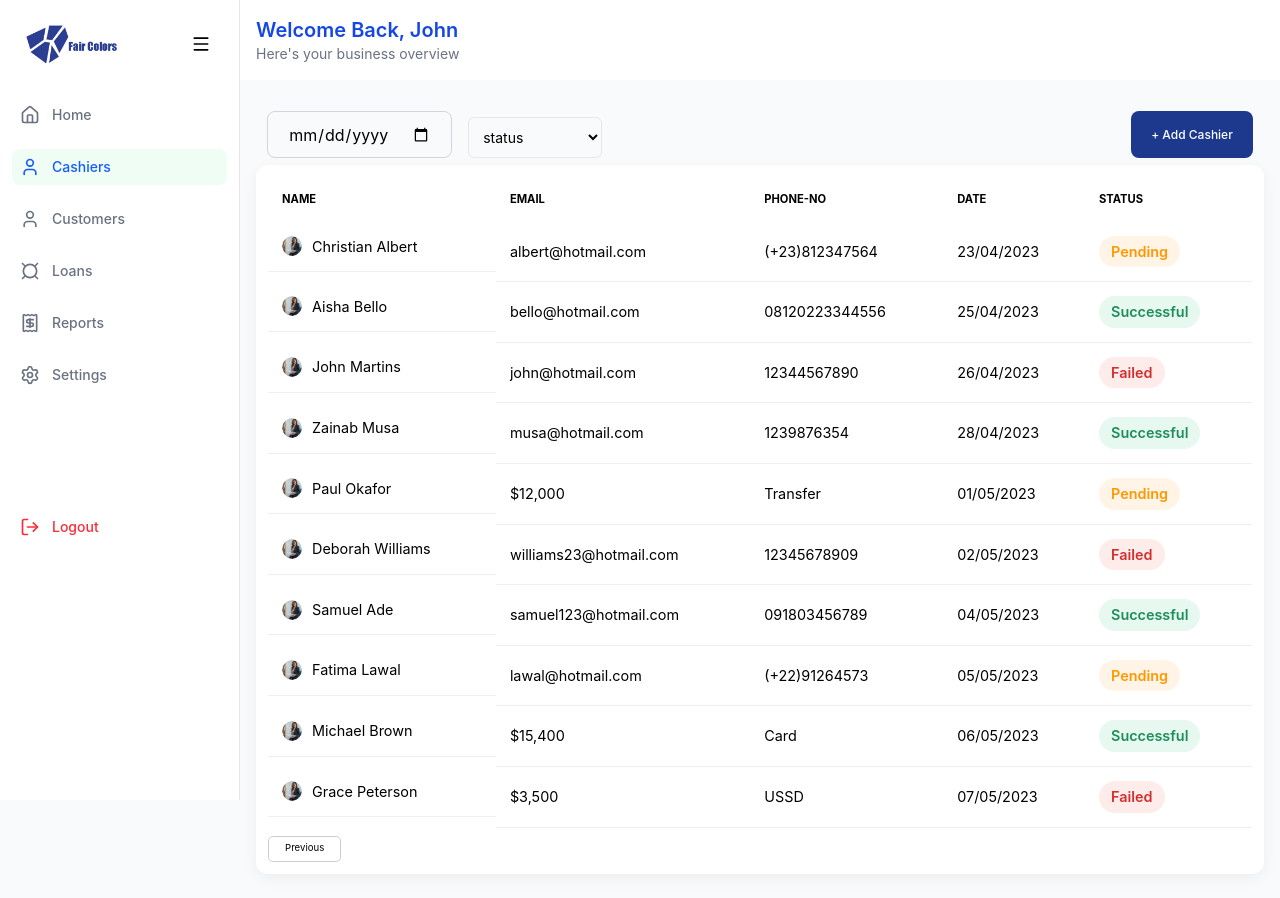
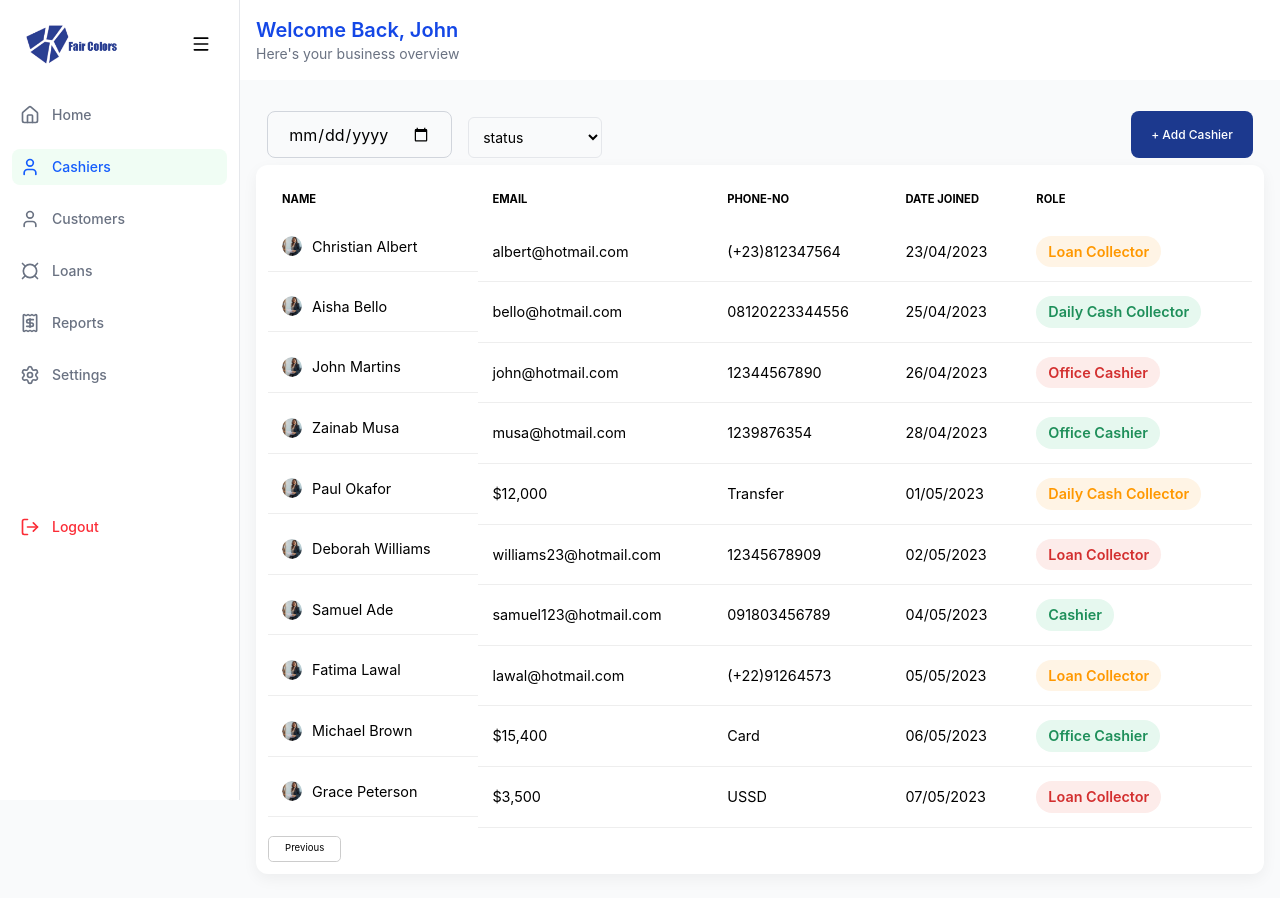
Before and after one commit to mpftech-commits/faircoloursmfb, a React (Vite) app: page /cashier in a window 1280 px wide. Built offline with nearby package versions, Linux system fonts and the light colour scheme.

Commit message:
updated the modals in the cashiers dashboard and the users dashboard

```diff
--- a/src/components/button.tsx
+++ b/src/components/button.tsx
@@ -1,6 +1,7 @@
-import Addpayment from "../modal/addpayment";
+
 import { useState } from "react";
 import "../payment.css";
+import AddCashier from "../modal/addpayment";
 
 function Button() {
   const [isOpen, setisOpen] = useState(false);
@@ -18,7 +19,7 @@ function Button() {
           <option value="successful">Successfull</option>
         </select>
       </div>
-      <Addpayment isOpen={isOpen} onClose={() => setisOpen(false)} />
+      <AddCashier isOpen={isOpen} onClose={() => setisOpen(false)} />
       <button onClick={() => setisOpen(true)} className="text-white text-xs bg-blue-900  px-5 py-3 rounded-lg font-medium cursor-pointer">
         + Add Cashier
       </button>
--- a/src/components/data.tsx
+++ b/src/components/data.tsx
@@ -10,8 +10,8 @@ const Data = () => {
             <th>Name</th>
             <th>Email</th>
             <th>Phone-No</th>
-            <th>Date</th>
-            <th>Status</th>
+            <th>Date Joined</th>
+            <th>Role</th>
           </tr>
         </thead>
 
@@ -25,7 +25,7 @@ const Data = () => {
             <td>(+23)812347564</td>
             <td>23/04/2023</td>
             <td>
-              <span className="status pending">Pending</span>
+              <span className="status pending">Loan Collector</span>
             </td>
           </tr>
 
@@ -38,7 +38,7 @@ const Data = () => {
             <td>08120223344556</td>
             <td>25/04/2023</td>
             <td>
-              <span className="status successful">Successful</span>
+              <span className="status successful">Daily Cash Collector</span>
             </td>
           </tr>
 
@@ -51,7 +51,7 @@ const Data = () => {
             <td>12344567890</td>
             <td>26/04/2023</td>
             <td>
-              <span className="status failed">Failed</span>
+              <span className="status failed">Office Cashier</span>
             </td>
           </tr>
 
@@ -64,7 +64,7 @@ const Data = () => {
             <td>1239876354</td>
             <td>28/04/2023</td>
             <td>
-              <span className="status successful">Successful</span>
+              <span className="status successful">Office Cashier</span>
             </td>
           </tr>
 
@@ -77,7 +77,7 @@ const Data = () => {
             <td>Transfer</td>
             <td>01/05/2023</td>
             <td>
-              <span className="status pending">Pending</span>
+              <span className="status pending">Daily Cash Collector</span>
             </td>
           </tr>
 
@@ -90,7 +90,7 @@ const Data = () => {
             <td>12345678909</td>
             <td>02/05/2023</td>
             <td>
-              <span className="status failed">Failed</span>
+              <span className="status failed">Loan Collector</span>
             </td>
           </tr>
 
@@ -103,7 +103,7 @@ const Data = () => {
             <td>091803456789</td>
             <td>04/05/2023</td>
             <td>
-              <span className="status successful">Successful</span>
+              <span className="status successful">Cashier</span>
             </td>
           </tr>
 
@@ -116,7 +116,7 @@ const Data = () => {
             <td>(+22)91264573</td>
             <td>05/05/2023</td>
             <td>
-              <span className="status pending">Pending</span>
+              <span className="status pending">Loan Collector</span>
             </td>
           </tr>
 
@@ -129,7 +129,7 @@ const Data = () => {
             <td>Card</td>
             <td>06/05/2023</td>
             <td>
-              <span className="status successful">Successful</span>
+              <span className="status successful">Office Cashier</span>
             </td>
           </tr>
 
@@ -142,7 +142,7 @@ const Data = () => {
             <td>USSD</td>
             <td>07/05/2023</td>
             <td>
-              <span className="status failed">Failed</span>
+              <span className="status failed">Loan Collector</span>
             </td>
           </tr>
         </tbody>
--- a/src/components/loan_component/LoanDetails.tsx
+++ b/src/components/loan_component/LoanDetails.tsx
@@ -1,3 +1,4 @@
+import { X } from "lucide-react";
 import type { Loan } from "../../data/Types";
 
 interface Props {
@@ -17,32 +18,32 @@ export default function LoanDetailsModal({
 
   return (
     <div className="fixed inset-0 bg-black/40 flex items-center justify-center">
-      <div className="bg-white p-6 rounded-2xl w-[400px]">
-        <h2 className="text-xl font-bold mb-4">Loan Details</h2>
+      <div className="bg-white p-6 rounded-2xl w-[400px] space-y-4 mt-3">
+        <h2 className="text-xl font-bold mb-4 text-center mt-3">Loan Details </h2>
 
-        <p><b>Name:</b> {loan.name}</p>
-        <p><b>Amount:</b> ₦{loan.amount.toLocaleString()}</p>
-        <p><b>Income:</b> ₦{loan.income.toLocaleString()}</p>
-        <p><b>Credit Score:</b> {loan.creditScore}</p>
+        <p className="flex justify-between"><b>Name:</b> <span className="font-medium">{loan.name}</span></p>
+        <p className="flex justify-between font-medium"><b>Amount:</b> ₦{loan.amount.toLocaleString()}</p>
+        <p className="flex justify-between font-medium"><b>Income:</b> ₦{loan.income.toLocaleString()}</p>
+        <p className="flex justify-between font-medium"><b>Credit Score:</b> {loan.creditScore}</p>
 
         <div className="flex gap-3 mt-6">
           <button
             onClick={() => onApprove(loan.id)}
-            className="flex-1 bg-green-500 text-white py-2 rounded-lg"
+            className="flex-1 bg-blue-900 cursor-pointer text-white py-2 rounded-lg"
           >
             Approve
           </button>
 
           <button
             onClick={() => onReject(loan.id)}
-            className="flex-1 bg-red-500 text-white py-2 rounded-lg"
+            className="flex-1 bg-blue-500 text-white py-2 rounded-lg cursor-pointer"
           >
             Reject
           </button>
         </div>
 
-        <button onClick={onClose} className="mt-4 text-sm text-gray-500">
-          Close
+        <button onClick={onClose} className="mt-4 text-sm text-white cursor-pointer bg-blue-800 rounded-lg p-1 relative flex items-center gap-1 font-medium px-2">
+          <X size={18} /> Close
         </button>
       </div>
     </div>
--- a/src/components/report/Reports.tsx
+++ b/src/components/report/Reports.tsx
@@ -9,11 +9,11 @@ export default function Reports() {
             <p className="text-sm text-gray-900 ">Generate and download comprehensive audit reports</p>
         </div>
 
-        <div className="border flex justify-center items-center gap-1 border-gray-300 bg-white  p-2 rounded-xl">
+        <div className="border flex justify-center items-center gap-1 border-gray-300 bg-blue-600  p-2 px-4 rounded-xl text-white text-medium cursor-pointer">
             <div>
-                <File />
+                <File size={18}/>
             </div>
-            <span className="text-sm text-gray-900">Create Custom Report</span>
+            <span className="text-sm ">Create Custom Report</span>
 
         </div>
     </div>
--- a/src/modal/addpayment.tsx
+++ b/src/modal/addpayment.tsx
@@ -1,7 +1,7 @@
 import { X } from "lucide-react";
 import "../modal/addpayment.css";
 
-function Addpayment({ isOpen, onClose }) {
+export default function AddCashier({ isOpen, onClose }) {
 
   if (!isOpen) return null;
 
@@ -31,9 +31,10 @@ function Addpayment({ isOpen, onClose }) {
           <label>Status</label>
           <select>
             <option value="">Select Status</option>
-            <option value="card">Pending</option>
-            <option value="bank">Sucessful</option>
-            <option value="wallet">Failed</option>
+            <option value="pending">Loan Collector</option>
+          <option value="failed">Cashier</option>
+          <option value="successful">Office Cashier</option>
+          <option value="successful">Daily Cash Collector</option>
           </select>
 
           <label>Email</label>
@@ -62,4 +63,3 @@ function Addpayment({ isOpen, onClose }) {
     </div>
   );
 }
-export default Addpayment;
--- a/src/pages/agentdashboard/Customers.tsx
+++ b/src/pages/agentdashboard/Customers.tsx
@@ -155,21 +155,21 @@ export default function Customers() {
       {selected && (
         <div className="fixed inset-0 bg-black/30 flex items-center justify-center px-4">
           <div className="bg-white rounded-2xl p-6 w-full max-w-md shadow-lg">
-            <h2 className="text-lg font-semibold mb-4">
+            <h2 className="text-lg font-semibold mb-4 text-center mt-5">
               Transaction Details
             </h2>
 
-            <div className="space-y-2 text-sm">
-              <p><strong>Name:</strong> {selected.name}</p>
-              <p><strong>Email:</strong> {selected.email}</p>
-              <p><strong>Phone:</strong> {selected.phone}</p>
-              <p><strong>Date:</strong> {selected.date}</p>
-              <p><strong>Status:</strong> {selected.status}</p>
+            <div className="space-y-3 text-sm">
+              <p className="flex justify-between font-medium"><strong>Name:</strong> {selected.name}</p>
+              <p className="flex justify-between font-medium"><strong>Email:</strong> {selected.email}</p>
+              <p className="flex justify-between font-medium"><strong>Phone:</strong> {selected.phone}</p>
+              <p className="flex justify-between font-medium"><strong>Date:</strong> {selected.date}</p>
+              <p className="flex justify-between font-medium"><strong>Status:</strong> <span className="bg-green-200 px-4 text-green-600 rounded-md">{selected.status}</span></p>
             </div>
 
             <button
               onClick={() => setSelected(null)}
-              className="mt-6 w-full bg-black text-white py-2 rounded-xl"
+              className="mt-6 w-full bg-blue-800 text-white py-2 rounded-xl"
             >
               Close
             </button>
```
Also changed, not shown: src/components/report/ReportTemplates.tsx (+5 -9 lines).
